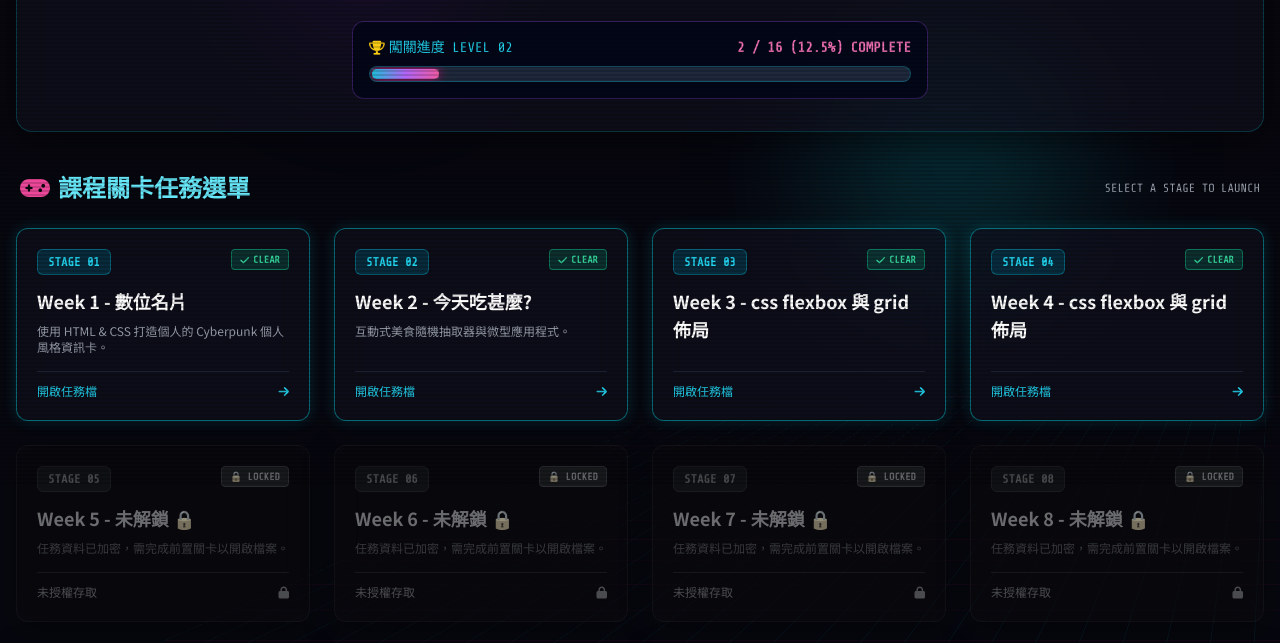
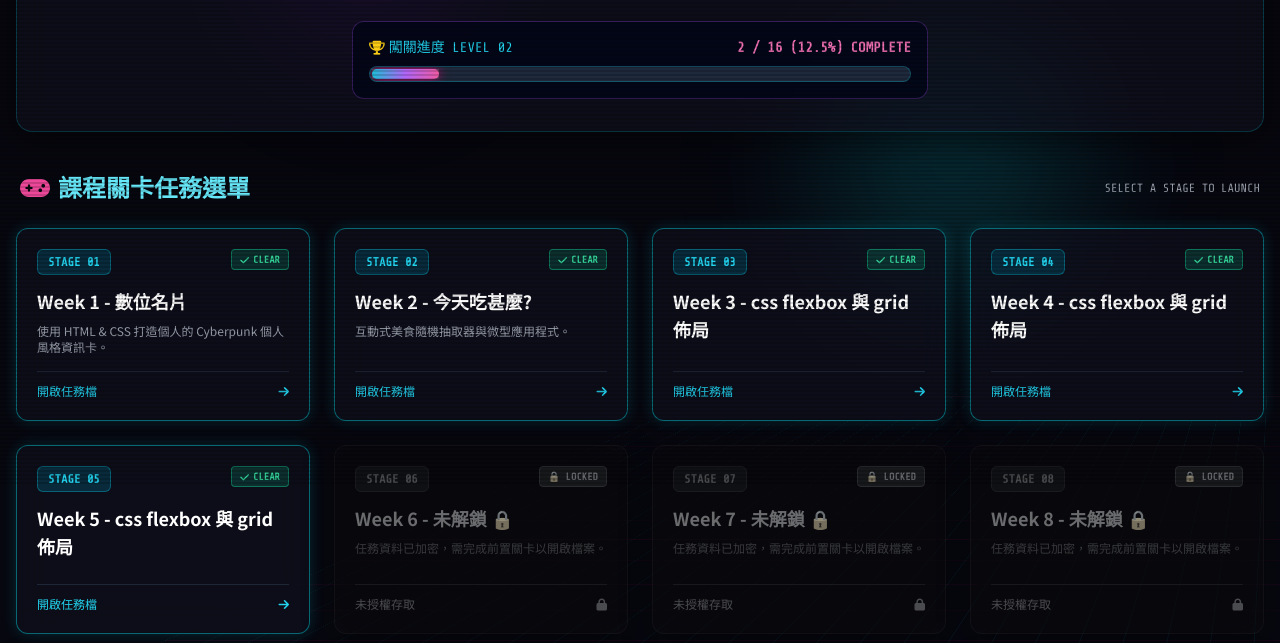
Before and after one commit to s26122159/evan-code, a plain HTML site: page index.html in a window 1280 px wide. Shown: the part 316-959 px from the top of the page. Drawn offline with nearby package versions, Linux system fonts and the light colour scheme.

Commit message:
Update index.html

```diff
--- a/index.html
+++ b/index.html
@@ -410,29 +410,29 @@
                     </div>
                 </a>
 
-                <!-- STAGE 05 (LOCKED) -->
-                <div onclick="showLockedToast('Week 5')" class="glass-card card-locked rounded-xl p-5 flex flex-col justify-between group cursor-not-allowed">
+              <!-- STAGE 05 (UNLOCKED) -->
+                <a href="w5/index.html" class="glass-card card-unlocked rounded-xl p-5 flex flex-col justify-between group cursor-pointer transition-all">
                     <div>
                         <div class="flex justify-between items-start mb-3">
-                            <span class="font-mono-tech text-xs font-bold px-2.5 py-1 rounded-md bg-slate-900 text-gray-500 border border-slate-800">
+                            <span class="font-mono-tech text-xs font-bold px-2.5 py-1 rounded-md bg-cyan-950/80 text-cyan-400 border border-cyan-500/40">
                                 STAGE 05
                             </span>
-                            <span class="px-2 py-0.5 rounded text-[10px] font-bold font-mono-tech bg-slate-800/80 text-gray-400 border border-slate-700">
-                                🔒 LOCKED
+                            <span class="px-2 py-0.5 rounded text-[10px] font-bold font-mono-tech bg-emerald-500/20 text-emerald-400 border border-emerald-500/50 flex items-center gap-1">
+                                <i class="fa-solid fa-check text-[10px]"></i> CLEAR
                             </span>
                         </div>
-                        <h3 class="text-lg font-bold text-gray-400 group-hover:text-pink-400 transition-colors mb-2">
-                            Week 5 - 未解鎖 🔒
+                        <h3 class="text-lg font-bold text-white group-hover:text-cyan-300 transition-colors mb-2">
+                            Week 5 - css flexbox 與 grid 佈局
                         </h3>
-                        <p class="text-xs text-gray-600 mb-4">
-                            任務資料已加密，需完成前置關卡以開啟檔案。
+                        <p class="text-xs text-gray-400 mb-4 line-clamp-2">
+
                         </p>
                     </div>
-                    <div class="pt-3 border-t border-slate-800/80 flex items-center justify-between text-xs font-mono-tech text-gray-500">
-                        <span>未授權存取</span>
-                        <i class="fa-solid fa-lock"></i>
+                    <div class="pt-3 border-t border-slate-700/50 flex items-center justify-between text-xs font-mono-tech text-cyan-400 group-hover:translate-x-1 transition-transform">
+                        <span>開啟任務檔</span>
+                        <i class="fa-solid fa-arrow-right"></i>
                     </div>
-                </div>
+                </a>
 
                 <!-- STAGE 06 (LOCKED) -->
                 <div onclick="showLockedToast('Week 6')" class="glass-card card-locked rounded-xl p-5 flex flex-col justify-between group cursor-not-allowed">
```
